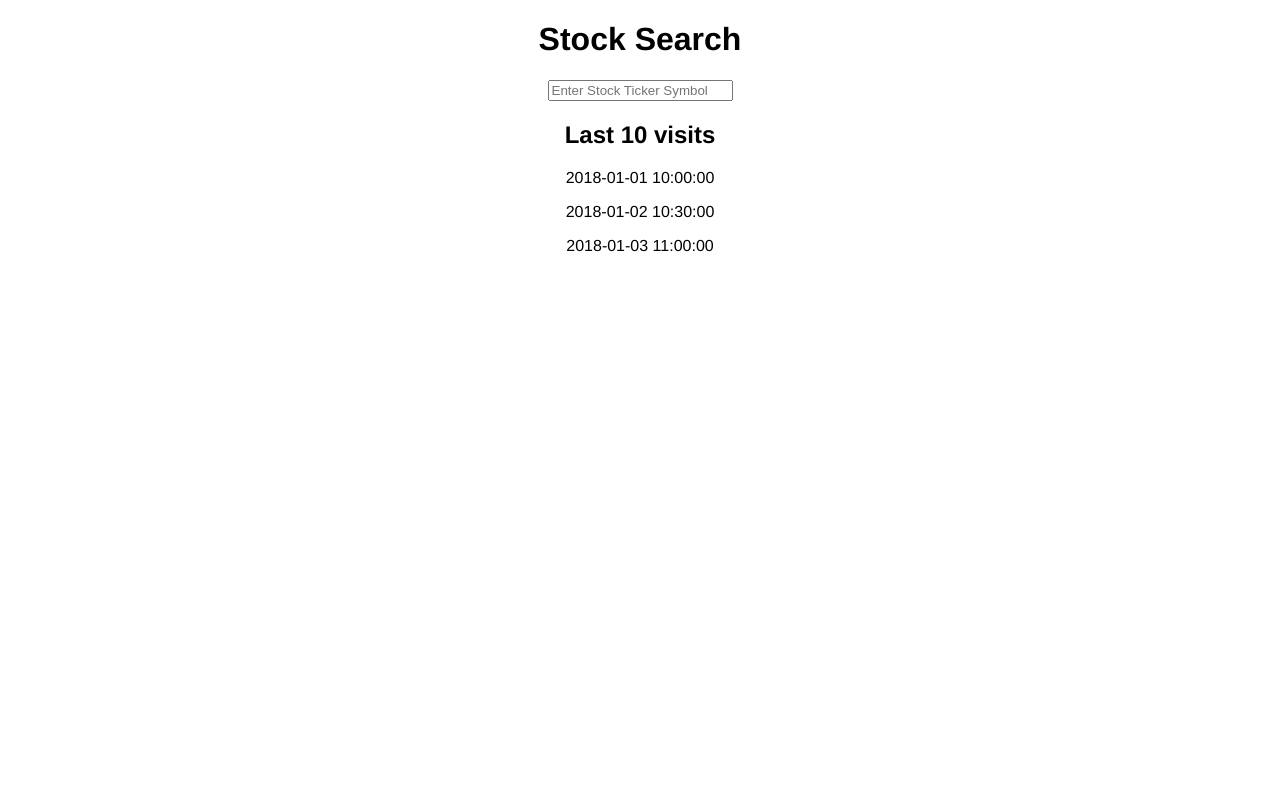
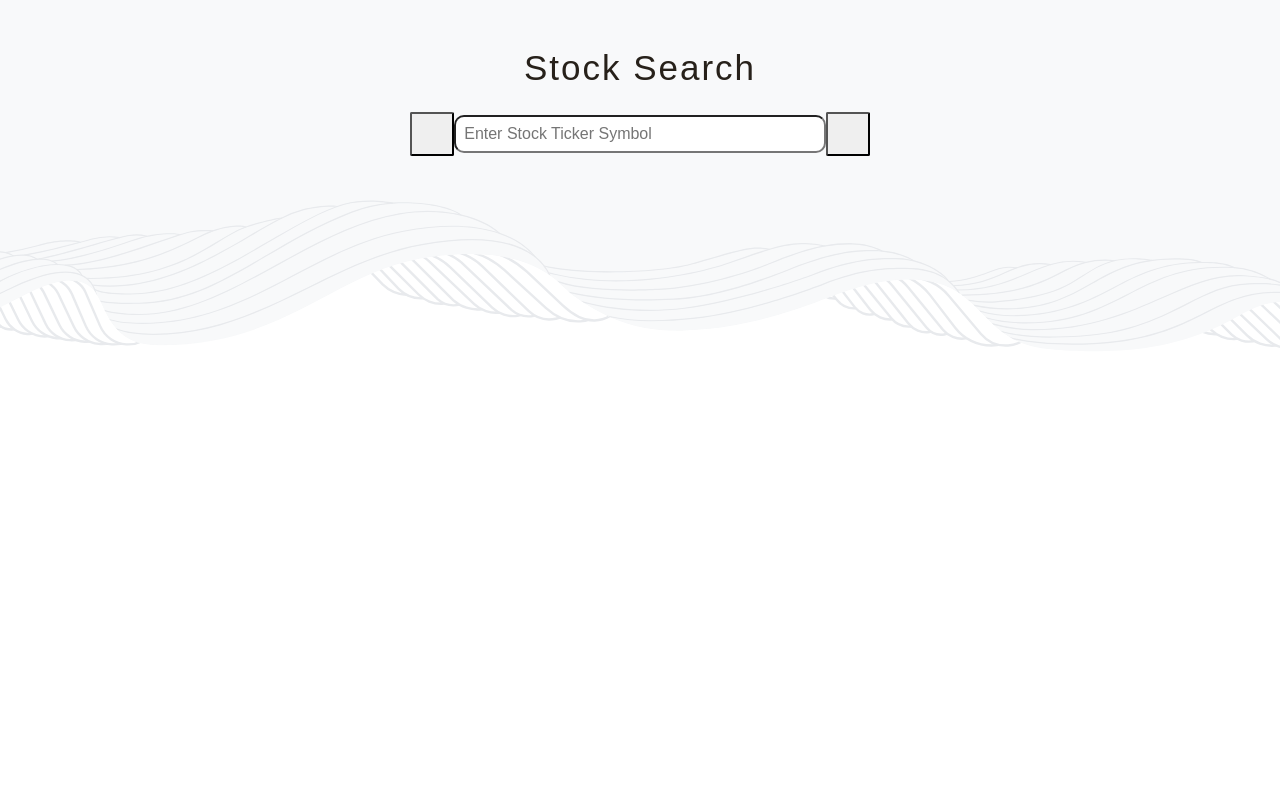
Before and after one commit to tony2037/tony2037.github.io, a Flask app: page / in a window 1280 px wide. Run offline with Flask 3, Linux system fonts and the light colour scheme.

Commit message:
Fix: Cannot use template, so we reconstruct

```diff
--- a/assignment2/main.py
+++ b/assignment2/main.py
@@ -1,6 +1,6 @@
 import datetime
 
-from flask import Flask, render_template
+from flask import Flask, render_template, send_file
 from flask import request
 
 app = Flask(__name__)
@@ -8,15 +8,7 @@ app = Flask(__name__)
 
 @app.route("/")
 def root():
-    # For the sake of example, use static information to inflate the template.
-    # This will be replaced with real information in later steps.
-    dummy_times = [
-        datetime.datetime(2018, 1, 1, 10, 0, 0),
-        datetime.datetime(2018, 1, 2, 10, 30, 0),
-        datetime.datetime(2018, 1, 3, 11, 0, 0),
-    ]
-
-    return render_template("index.html", times=dummy_times)
+    return send_file('templates/index.html')
 
 @app.route('/search/', methods=["GET"])
 def search():
@@ -30,7 +22,7 @@ def search():
         "ipo": "1111-11-11",
         "finnhubIndustry": "High tech"
     }
-    return render_template("index.html", search_result=data)
+    return data
 
 
 if __name__ == "__main__":
--- a/assignment2/static/script.js
+++ b/assignment2/static/script.js
@@ -5,3 +5,23 @@ window.addEventListener('load', function () {
   console.log("Hello World!");
 
 });
+
+document.addEventListener("DOMContentLoaded", function() {
+  document.getElementById("search_box").addEventListener("submit", function(event) {
+    event.preventDefault();
+
+    var stockSymbol = document.getElementById("search_input").value;
+
+    fetch("/search?stock_symbol=" + stockSymbol, {
+      method: "GET",
+      headers: {
+        "Content-Type": "application/json"
+      },
+    })
+    .then(response => response.json())
+    .then(data => {
+      console.log(data);
+    })
+    .catch(error => console.error("Error:", error));
+  });
+});
--- a/assignment2/static/style.css
+++ b/assignment2/static/style.css
@@ -1,4 +1,61 @@
- body {
-    font-family: "helvetica", sans-serif;
-    text-align: center;
-  }
+* {
+  min-width: 0;
+  font: inherit;
+}
+
+*, *::before, *::after {
+  box-sizing: border-box;
+}
+
+img, video, svg {
+  display: block;
+  height: auto;
+  max-width: 100%;
+}
+
+body {
+  margin: 0;
+  min-height: 100dvh;
+}
+
+h1, h2, h3, h4, h5, h6 {
+  text-wrap: balance;
+}
+
+p {
+  text-wrap: pretty;
+}
+
+body {
+  font-family: sans-serif,"helvetica";
+  text-align: center;
+  background-image: url("images/back.svg");
+  background-size: auto 45%;
+  background-attachment: fixed;
+  background-repeat: no-repeat;
+  background-position: center top;
+  padding-top: 25px;
+}
+
+h1.title {
+  font-size: 35px;
+  letter-spacing: 2px;
+  color: #27211A;
+}
+
+form.search_form {
+  display: flex;
+  justify-content: center;
+  align-items: center;
+}
+
+input.search_form {
+  flex: .3;
+  padding: 8px;
+  border-radius: 10px;
+}
+
+button.search_form {
+  padding: 20px 20px;
+  border-radius: 2px;
+}
--- a/assignment2/templates/index.html
+++ b/assignment2/templates/index.html
@@ -3,33 +3,18 @@
 <html>
 <head>
   <title>Tony's Assignment2 - Stock Search</title>
-  <script src="{{ url_for('static', filename='script.js') }}"></script>
-  <link type="text/css" rel="stylesheet" href="{{ url_for('static', filename='style.css') }}">
+  <script src="static/script.js"></script>
+  <link type="text/css" rel="stylesheet" href="static/style.css">
 </head>
 <body>
 
-  <h1>Stock Search</h1>
+  <h1 class="title">Stock Search</h1>
 
-  <form action="{{ url_for('search') }}" method="get">
-    <input type="text" placeholder="Enter Stock Ticker Symbol" name="stock_symbol" required>
+  <form class="search_form" id="search_box" action="#" method="get">
+    <button class="search_form" id="search_submit" type="submit"></button>
+    <input class="search_form" id="search_input" type="text" placeholder="Enter Stock Ticker Symbol" name="stock_symbol" required>
+    <button class="search_form" id="search_cancel" type="button"></button>
   </form>
-
-  {% if search_result %}
-  <table>
-    {% for key, value in search_result.items() %}
-    <tr>
-        <td>{{ key }}</td>
-        <td>{{ value }}</td>
-    </tr>
-    {% endfor %}
-  </table>
-  {% endif %}
-
-
-  <h2>Last 10 visits</h2>
-  {% for time in times %}
-    <p>{{ time }}</p>
-  {% endfor %}
 
 </body>
 </html>
```
Also changed, not shown: assignment2/static/images/GreenArrowUp.png (added), assignment2/static/images/RedArrowDown.png (added), assignment2/static/images/back.svg (added), assignment2/static/images/search-solid.svg (added), assignment2/static/images/times-solid.svg (added).
